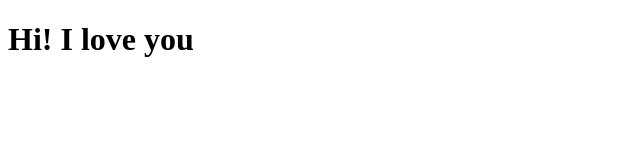
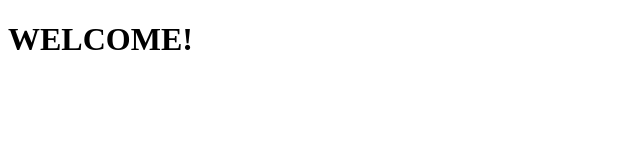
Before and after one commit to maggie08092005/ITC, a plain HTML site: page index.html in a window 1280 px wide. Shown: the whole page, without its empty margins (0-640 px from the left). Drawn offline with Linux system fonts and the light colour scheme.

Commit message:
Update index.html

```diff
--- a/index.html
+++ b/index.html
@@ -2,7 +2,7 @@
 <html>
 <body>
 
-<h1>Hi! I love you </h1>
+<h1> WELCOME! </h1>
 
 
 
```
